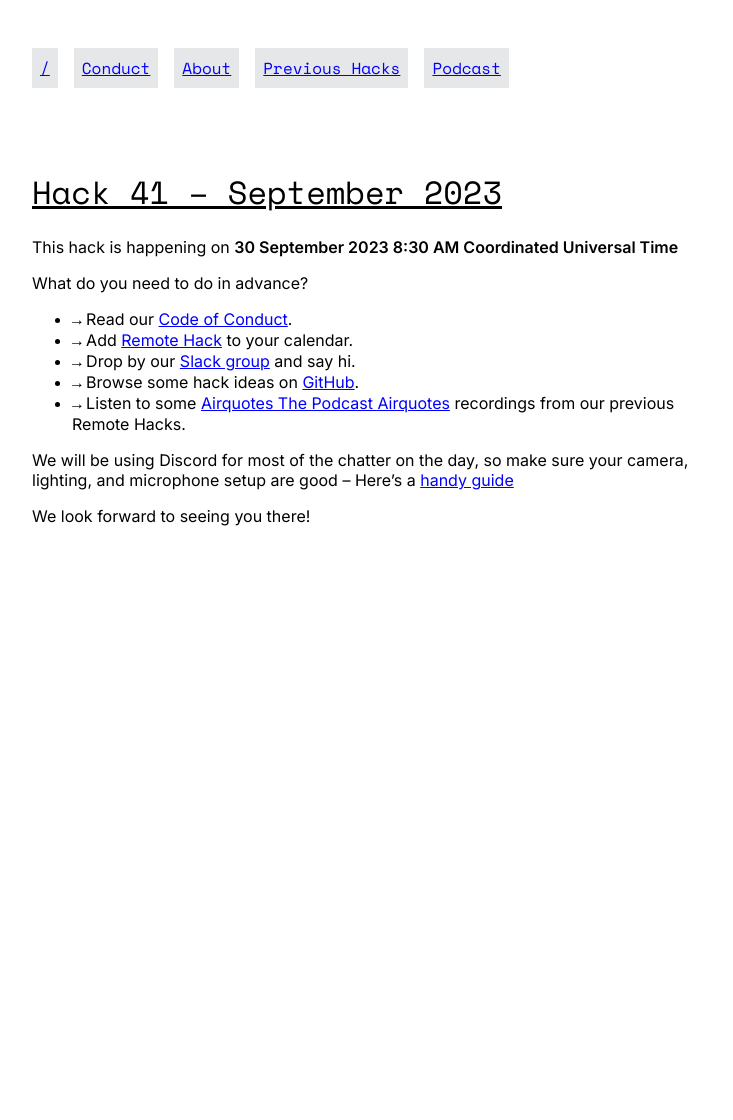
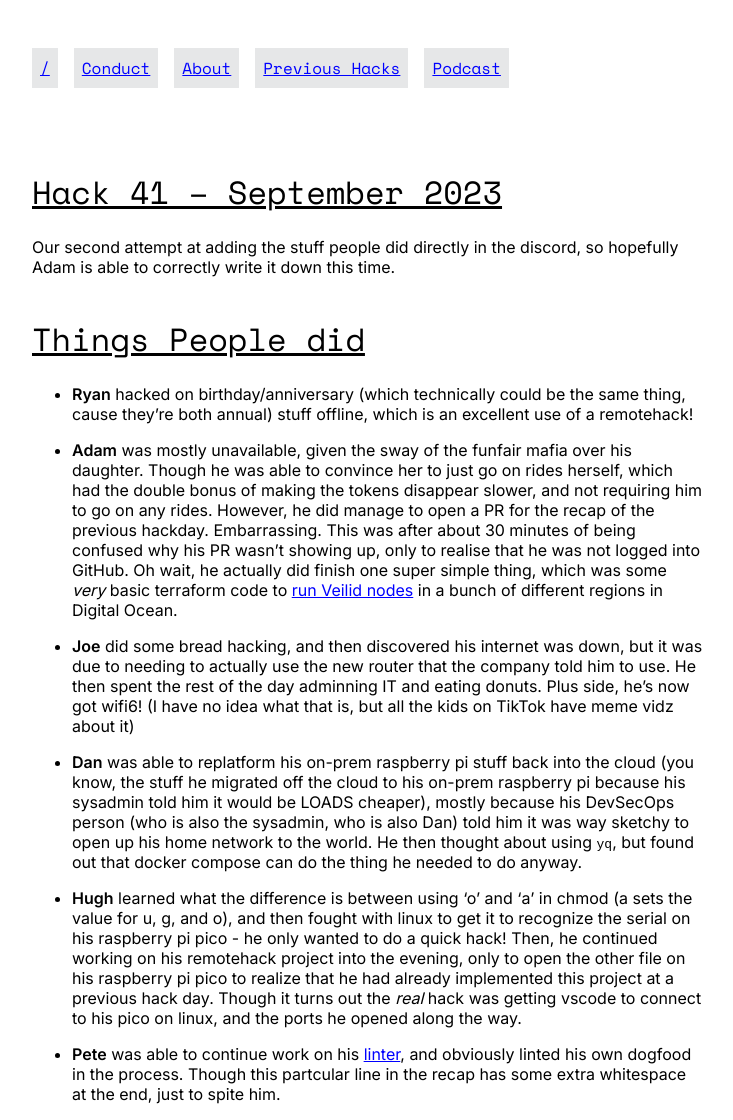
Before and after one commit to remotehack/remotehack.github.io, a Jekyll site: the page built from _hacks/41.md, in a window 1280 px wide. Shown: the whole page, without its empty margins (272-1005 px from the left). Built offline with Jekyll 4.4.1, drawn with Linux system fonts in a browser that asks for light colours; before the commit the page ends 900 px from its top, so only the background shows below that.

Commit message:
add writeup for September 2023

```diff
--- a/_hacks/41.md
+++ b/_hacks/41.md
@@ -1,5 +1,20 @@
 ---
 hack_number: 41
 date: 2023-09-30
-upcoming: true
 ---
+
+Our second attempt at adding the stuff people did directly in the discord, so hopefully Adam is able to correctly write it down this time.
+
+# Things People did
+
+- **Ryan** hacked on birthday/anniversary (which technically could be the same thing, cause they're both annual) stuff offline, which is an excellent use of a remotehack!
+
+- **Adam** was mostly unavailable, given the sway of the funfair mafia over his daughter. Though he was able to convince her to just go on rides herself, which had the double bonus of making the tokens disappear slower, and not requiring him to go on any rides. However, he did manage to open a PR for the recap of the previous hackday. Embarrassing. This was after about 30 minutes of being confused why his PR wasn't showing up, only to realise that he was not logged into GitHub. Oh wait, he actually did finish one super simple thing, which was some _very_ basic terraform code to [run Veilid nodes](https://github.com/lpmi-13/veilid-terraform-digitalocean/) in a bunch of different regions in Digital Ocean.
+
+- **Joe** did some bread hacking, and then discovered his internet was down, but it was due to needing to actually use the new router that the company told him to use. He then spent the rest of the day adminning IT and eating donuts. Plus side, he's now got wifi6! (I have no idea what that is, but all the kids on TikTok have meme vidz about it)
+
+- **Dan** was able to replatform his on-prem raspberry pi stuff back into the cloud (you know, the stuff he migrated off the cloud to his on-prem raspberry pi because his sysadmin told him it would be LOADS cheaper), mostly because his DevSecOps person (who is also the sysadmin, who is also Dan) told him it was way sketchy to open up his home network to the world. He then thought about using `yq`, but found out that docker compose can do the thing he needed to do anyway.
+
+- **Hugh** learned what the difference is between using 'o' and 'a' in chmod (a sets the value for u, g, and o), and then fought with linux to get it to recognize the serial on his raspberry pi pico - he only wanted to do a quick hack! Then, he continued working on his remotehack project into the evening, only to open the other file on his raspberry pi pico to realize that he had already implemented this project at a previous hack day. Though it turns out the _real_ hack was getting vscode to connect to his pico on linux, and the ports he opened along the way.
+
+- **Pete** was able to continue work on his [linter](https://github.com/peterjwest/unlinted), and obviously linted his own dogfood in the process. Though this partcular line in the recap has some extra whitespace at the end, just to spite him.
```
